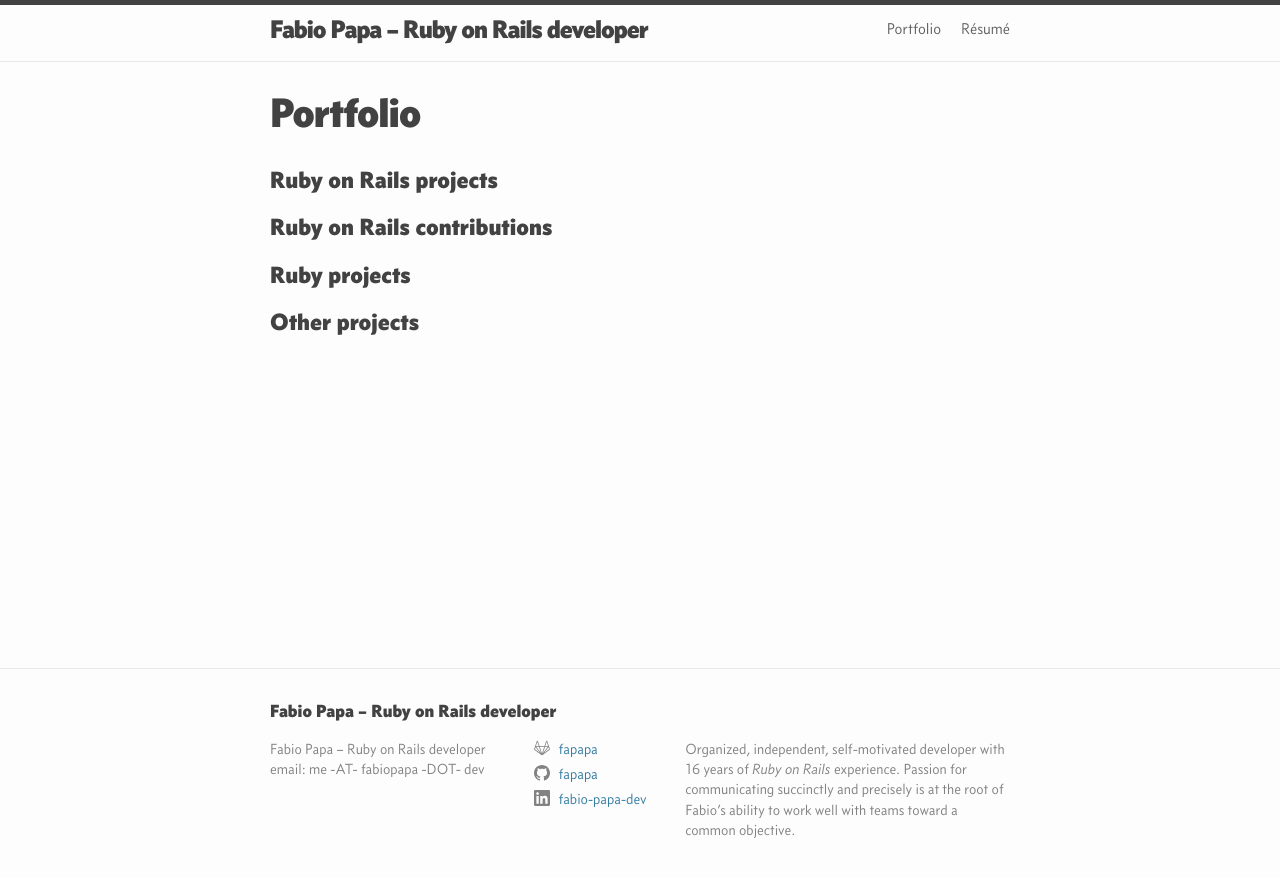
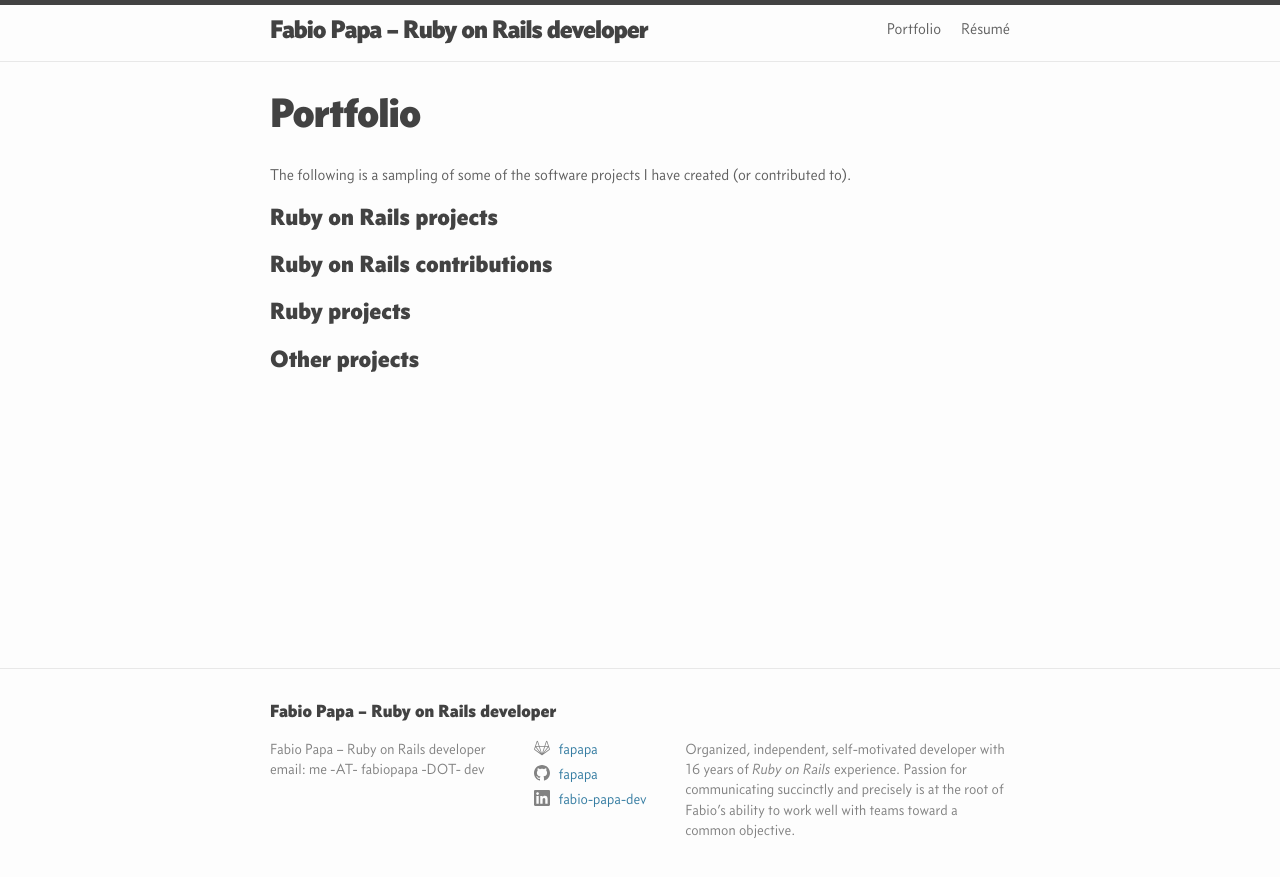
Before and after one commit to fapapa/fapapa.github.io, a Jekyll site: the page built from portfolio.md, in a window 1280 px wide. Shown: the top 877 px of the page. Built offline with Jekyll 4.4.1, drawn with Linux system fonts in a browser that asks for light colours.

Commit message:
Add a description to the portfolio page

```diff
--- a/portfolio.md
+++ b/portfolio.md
@@ -3,6 +3,8 @@ layout: page
 title: Portfolio
 permalink: /portfolio/
 ---
+The following is a sampling of some of the software projects I have created (or contributed to).
+
 # Ruby on Rails projects
 
 # Ruby on Rails contributions
```
